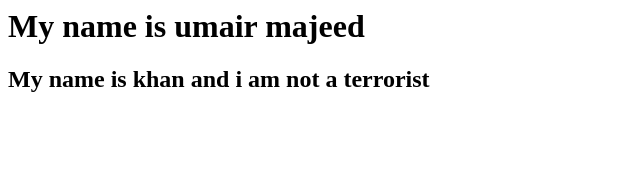
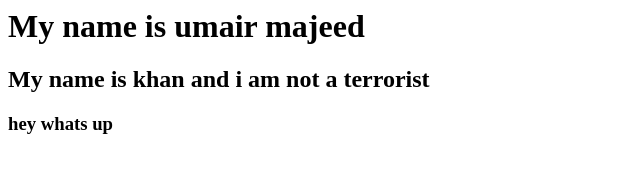
Before and after one commit to Marie619/PracticeGithub, a plain HTML site: page index.html in a window 1280 px wide. Shown: the whole page, without its empty margins (0-640 px from the left). Drawn offline with Linux system fonts and the light colour scheme.

Commit message:
index and style files edited

```diff
--- a/index.html
+++ b/index.html
@@ -8,5 +8,6 @@
     <body>
         <h1>My name is umair majeed </h1>
         <h2>My name is khan and i am not a terrorist</h2>
+        <h3 class="header">hey whats up </h3>
     </body>
 </html>
--- a/style.css
+++ b/style.css
@@ -0,0 +1,3 @@
+.header{
+    background: yellow;
+}
```
